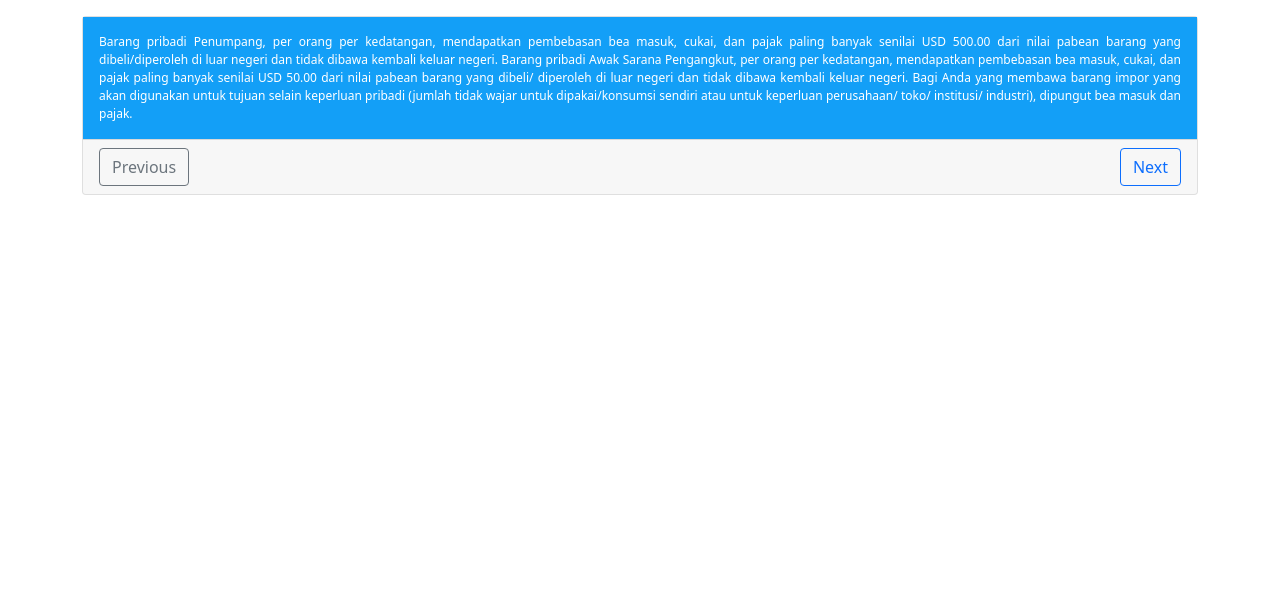
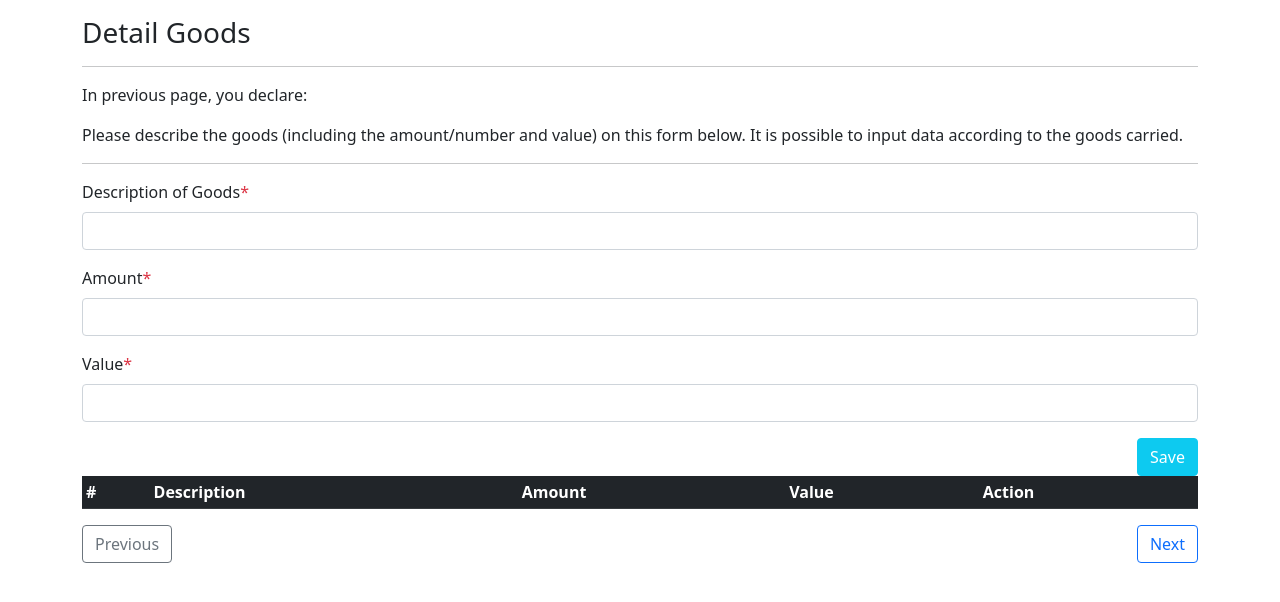
Before and after one commit to robbi1992/ecd, a CodeIgniter app: page /database/passengers in a window 1280 px wide. Shown: the part 56-658 px from the top of the page. Run offline with CodeIgniter, Linux system fonts and the light colour scheme; tables that the repository leaves empty or names only in its code hold one stand-in row (values such as "Sample post"); data that the repository does not hold is empty.

Commit message:
goods detail layout

```diff
--- a/application/controllers/Passengers.php
+++ b/application/controllers/Passengers.php
@@ -6,6 +6,7 @@ class Passengers extends CI_Controller {
     public function __construct(){
 		parent::__construct();
 		$this->load->model('global_model');
+        $this->load->model('passenger_model');
 	}
 
     private function get_language($en = false) {
@@ -95,7 +96,7 @@ class Passengers extends CI_Controller {
         if (isset($_GET['lang']))  $en = true;
         $data['desc'] = $this->get_language($en);
         $data['country'] = $this->global_model->get_countries();
-
+        $data['questions'] = $this->passenger_model->get_questions($en);
 		$this->load->view('passengers', $data);
 	}
 
--- /dev/null
+++ b/application/models/Passenger_model.php
@@ -0,0 +1,13 @@
+<?php if ( ! defined('BASEPATH')) exit('No direct script access allowed');
+
+class Passenger_model extends CI_Model {
+
+    public function get_questions($en = false) {
+        $prefix = 'in_';
+        if ($en) $prefix = 'en_';
+        $column = $prefix . 'content';
+
+        $this->db->select('id, ' . $column . ' AS content');
+        return $this->db->get('ecd_goods_declare')->result_array();
+    }
+}
--- a/application/views/passengers.php
+++ b/application/views/passengers.php
@@ -131,7 +131,7 @@
             <!-- end passengers -->
 
             <!-- goods term & conditions -->
-            <div class="goods_t_m mt-3">
+            <div class="goods_t_m mt-3 d-none">
                 <div class="card">
                     <div class="card-body bc-bg bc-desc"><?=$desc['goods']['t&m'];?></div>
                     <div class="card-footer">
@@ -159,6 +159,70 @@
                 </div>
             </div>
             <!-- end goods_t_m -->
+
+            <!-- goods form -->
+            <div class="goods_form mt-3 d-none">
+                <h3>Goods</h3><hr />
+                I declare my belonging:
+                <?php
+                $idx = 1;
+                foreach($questions as $index => $val) { ?>
+                <div class="mb-3">
+                    <label for="question_<?=$idx;?>" class="form-label"><?= $val['content']; ?></label>
+                    <div class="btn-group" role="group" aria-label="Basic radio toggle button group">
+                        <input type="radio" class="btn-check" name="question_<?=$val['id'];?>" id="question_<?=$idx;?>">
+                        <label class="btn btn-outline-primary" for="question_<?=$idx;?>">Yes</label>
+                        <input type="radio" class="btn-check" name="question_<?=$val['id'];?>" id="question_<?=$idx+1;?>">
+                        <label class="btn btn-outline-primary" for="question_<?=$idx+1;?>">No</label>
+                    </div>
+                </div>
+                <?php
+                $idx = $idx +2;
+                }
+                ?>
+                <button name="btnGoodsFormPrev" class="btn btn-outline-secondary">Previous</button>
+                <button name="btnGoodsFormNext" class="btn btn-outline-primary" style="float: right;">Next</button>
+            </div>
+            <!-- end goods form -->
+
+            <!-- goods detail -->
+            <div class="goods_detail mt-3">
+                <h3>Detail Goods</h3><hr />
+                <p>In previous page, you declare:</p>
+                <p>Please describe the goods (including the amount/number and value) on this form below. It is possible to input data according to the goods carried.</p>
+                <hr />
+                <div class="mb-3">
+                    <label for="goodsDesc" class="form-label">Description of Goods<span class="text-danger">*</span></label>
+                    <input type="text" class="form-control" id="goodsDesc" name="goodsDesc">
+                </div>
+                <div class="mb-3">
+                    <label for="goodsAmount" class="form-label">Amount<span class="text-danger">*</span></label>
+                    <input type="number" class="form-control" id="goodsAmount" name="goodsAmount">
+                </div>
+                <div class="mb-3">
+                    <label for="goodsValue" class="form-label">Value<span class="text-danger">*</span></label>
+                    <input type="text" class="form-control" id="goodsValue" name="goodsValue">
+                </div>
+                <div class="mb-3">
+                    <button class="btn btn-info text-white" style="float: right;">Save</button>
+                </div>
+
+                <!-- table of goods -->
+                <table class="table table-dark table-striped table-sm">
+                    <thead>
+                        <tr>
+                            <th scope="col">#</th>
+                            <th scope="col">Description</th>
+                            <th scope="col">Amount</th>
+                            <th scope="col">Value</th>
+                            <th scope="col">Action</th>
+                        </tr>
+                    </thead>
+                </table>
+                <button name="btnGoodsDetailPrev" class="btn btn-outline-secondary">Previous</button>
+                <button name="btnGoodsDetailNext" class="btn btn-outline-primary" style="float: right;">Next</button>
+            </div>
+            <!--end  goods detail -->
         </div>
         <!-- end container -->
 
--- a/assets/app/js/passengers.js
+++ b/assets/app/js/passengers.js
@@ -28,12 +28,26 @@
                 $('#theContent').find('.goods_t_m3').removeClass('d-none');
                 $('#theContent').find('.goods_t_m2').addClass('d-none');
             });
-            $('button[name="btnGoodsTM3Next3]').on('click', function() {
+            $('button[name="btnGoodsTM3Next"]').on('click', function() {
+                // console.log('tes');
+                $('#theContent').find('.goods_form').removeClass('d-none');
+                $('#theContent').find('.goods_t_m3').addClass('d-none');
+            });
+            $('button[name="btnGoodsTM3Next"]').on('click', function() {
+                // console.log('tes');
+                $('#theContent').find('.goods_form').removeClass('d-none');
+                $('#theContent').find('.goods_t_m3').addClass('d-none');
+            });
+            $('button[name="btnGoodsFormNext"]').on('click', function() {
+                // console.log('tes');
+                $('#theContent').find('.goods_detail').removeClass('d-none');
+                $('#theContent').find('.goods_form').addClass('d-none');
+            });
+            $('button[name="btnGoodsDetailNext"]').on('click', function() {
                 console.log('tes');
-                // $('#theContent').find('.goods_t_m3').removeClass('d-none');
-                // $('#theContent').find('.goods_t_m2').addClass('d-none');
+                // $('#theContent').find('.goods_form').removeClass('d-none');
+                // $('#theContent').find('.goods_detail').addClass('d-none');
             });
-
             // prev function
             $('button[name="btnPersonalPrev"]').on('click', function() {
                 $('#theContent').find('.starter').removeClass('d-none');
@@ -51,6 +65,16 @@
                 $('#theContent').find('.goods_t_m2').removeClass('d-none');
                 $('#theContent').find('.goods_t_m3').addClass('d-none');
             });
+            $('button[name="btnGoodsFormPrev"]').on('click', function() {
+                // console.log('tes');
+                $('#theContent').find('.goods_t_m3').removeClass('d-none');
+                $('#theContent').find('.goods_form').addClass('d-none');
+            });
+            $('button[name="btnGoodsDetailPrev"]').on('click', function() {
+                // console.log('tes');
+                $('#theContent').find('.goods_form').removeClass('d-none');
+                $('#theContent').find('.goods_detail').addClass('d-none');
+            });
         }
     };
 
```
